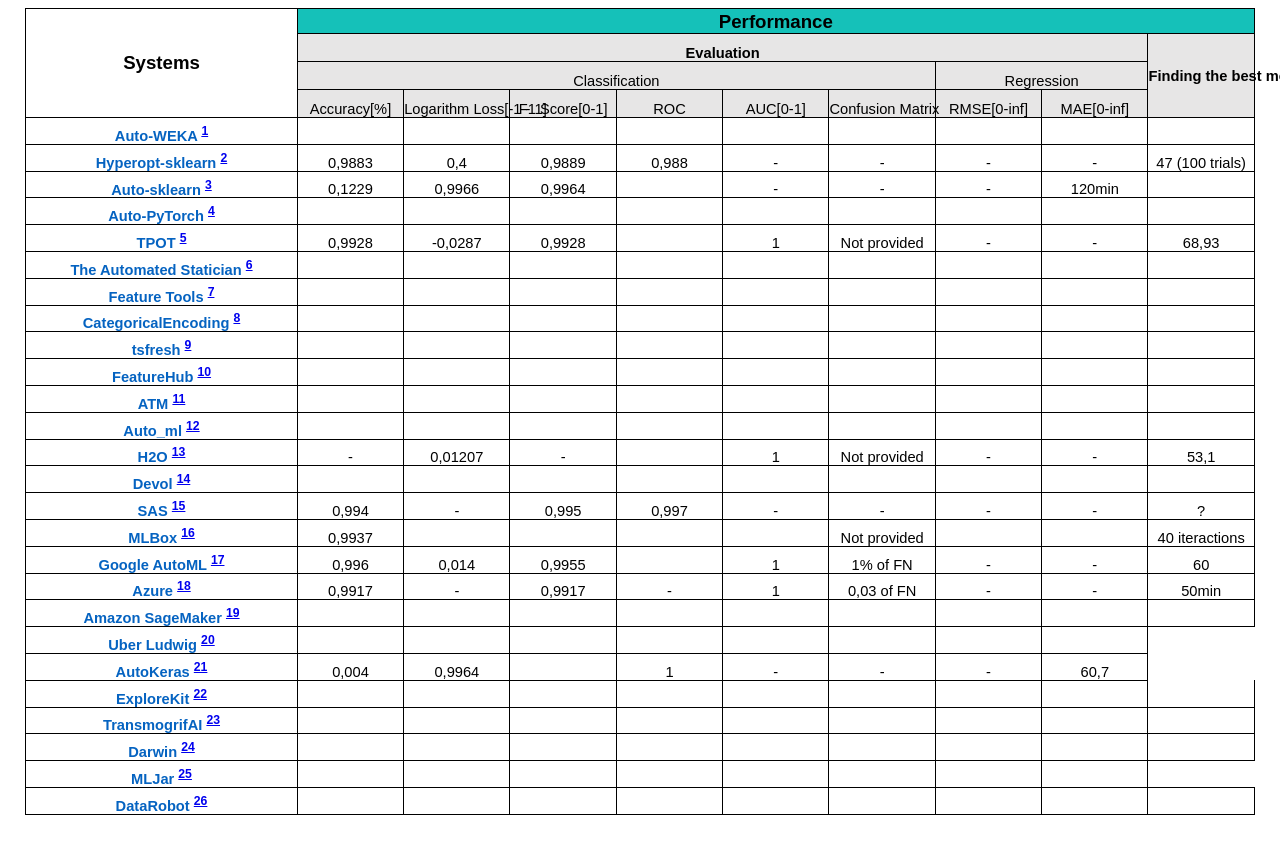
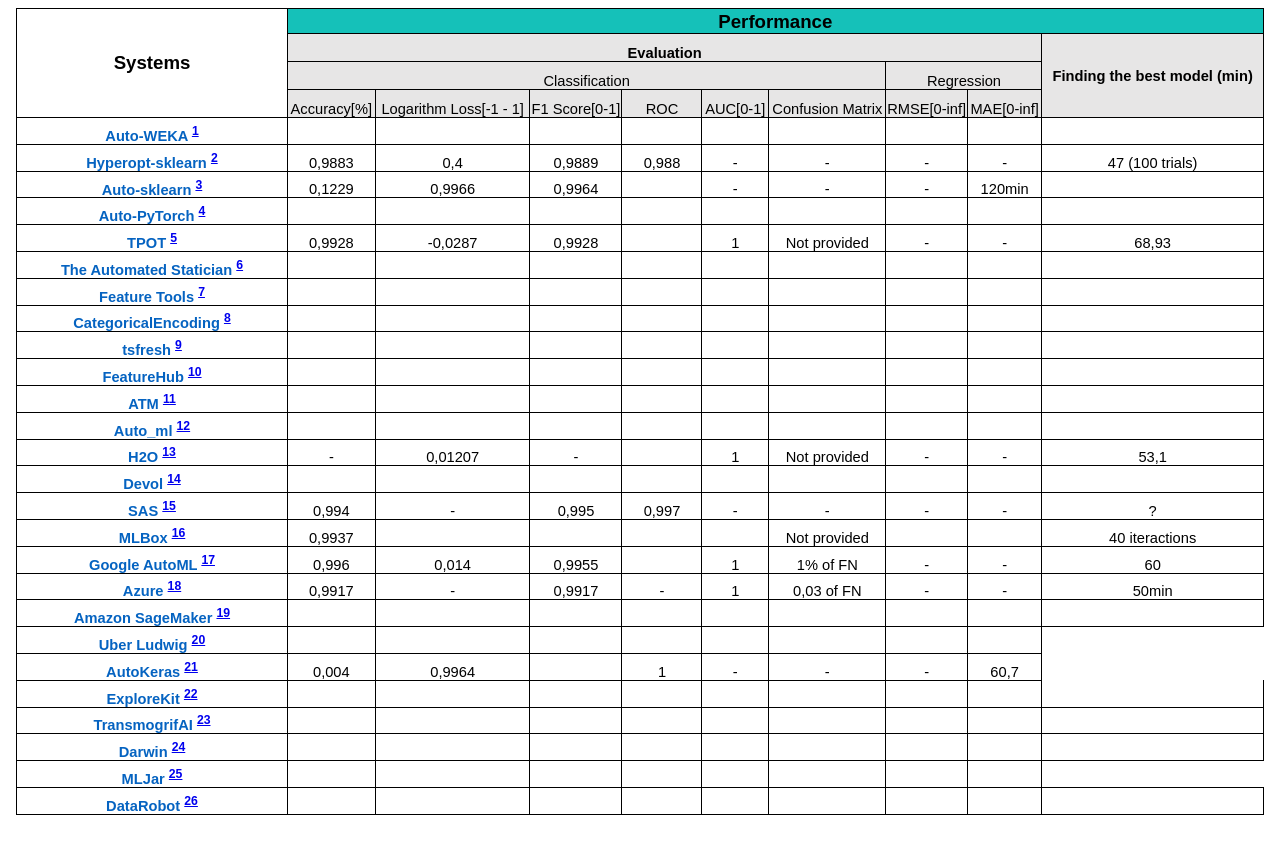
Before and after one commit to jonathankrauss/AutoML-Benchmark, a Jekyll site: the page include/table_1.html, which Jekyll copies as it is, in a window 1280 px wide. Shown: the top 854 px of the page. Built offline with Jekyll 4.4.1, drawn with Linux system fonts in a browser that asks for light colours.

Commit message:
Update table_1.html

```diff
--- a/include/table_1.html
+++ b/include/table_1.html
@@ -591,16 +591,27 @@
 <table border=0 cellpadding=0 cellspacing=0 width=1225 class=xl655353473
  style='border-collapse:collapse;table-layout:fixed;width:920pt'>
 
- <col>
- <col>
- <col>
- <col>
- <col>
- <col>
- <col>
- <col>
- <col>
- <col>
+  <col class=xl655353473 width=270 style='mso-width-source:userset;mso-width-alt:
+ 9874;width:203pt'>
+ <col class=xl653473 width=88 style='mso-width-source:userset;mso-width-alt:
+ 3218;width:66pt'>
+ <col class=xl653473 width=150 style='mso-width-source:userset;mso-width-alt:
+ 4937;width:116pt'>
+ <col class=xl653473 width=92 style='mso-width-source:userset;mso-width-alt:
+ 3364;width:69pt'>
+ <col class=xl653473 width=80 style='mso-width-source:userset;mso-width-alt:
+ 2925;width:60pt'>
+ <col class=xl653473 width=66 style='mso-width-source:userset;mso-width-alt:
+ 2413;width:50pt'>
+ <col class=xl653473 width=117 style='mso-width-source:userset;mso-width-alt:
+ 4278;width:88pt'>
+ <col class=xl653473 width=81 style='mso-width-source:userset;mso-width-alt:
+ 2962;width:61pt'>
+ <col class=xl653473 width=75 style='mso-width-source:userset;mso-width-alt:
+ 2742;width:56pt'>
+ <col class=xl653473 width=221 style='mso-width-source:userset;mso-width-alt:
+ 8082;width:166pt'>
+
  <tr class=xl693473 height=25 style='height:18.75pt'>
   <td rowspan=4 height=109 class=xl913473 width=270 style='height:81.75pt;
   width:203pt'>Systems</td>
```
